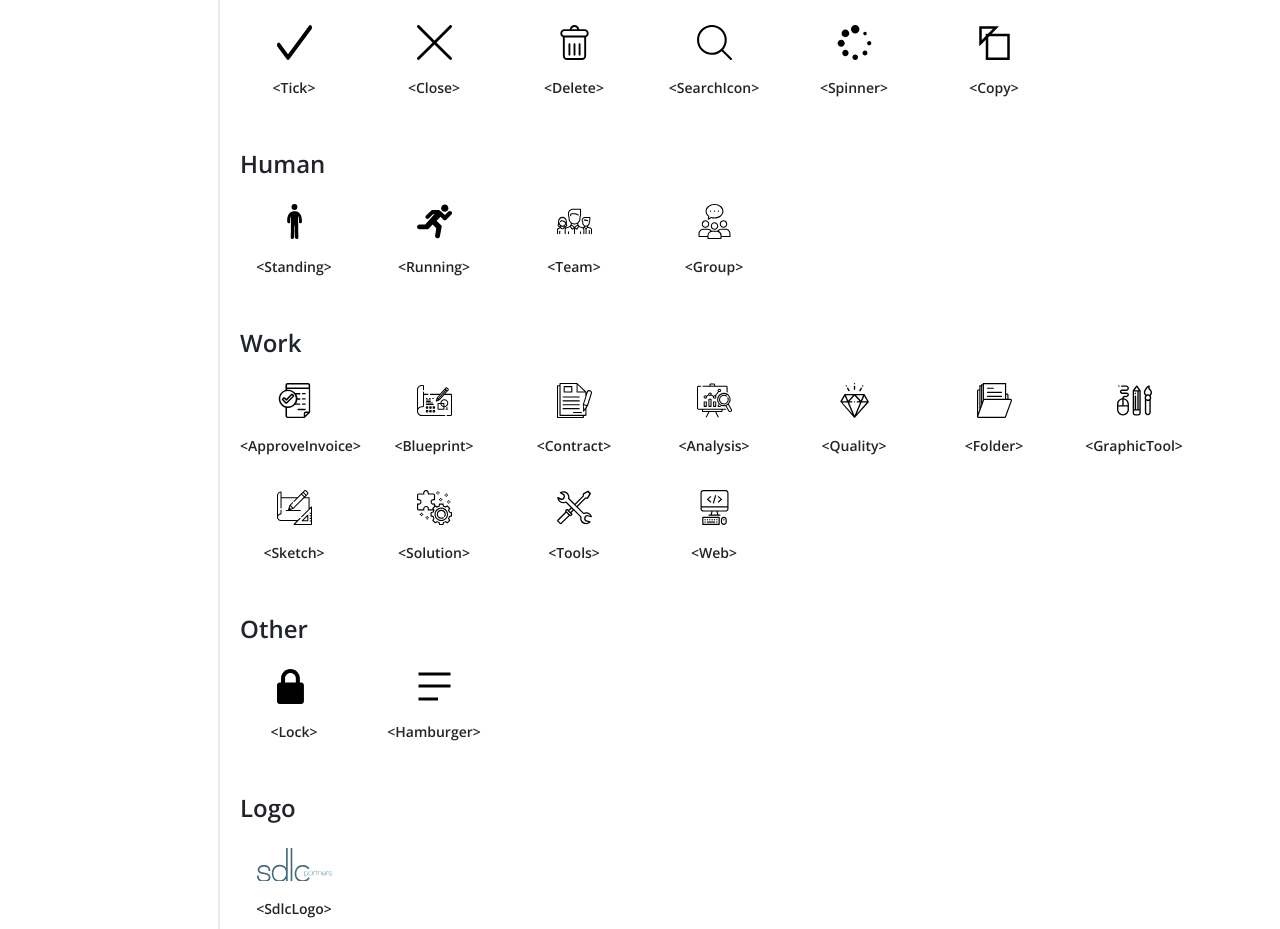
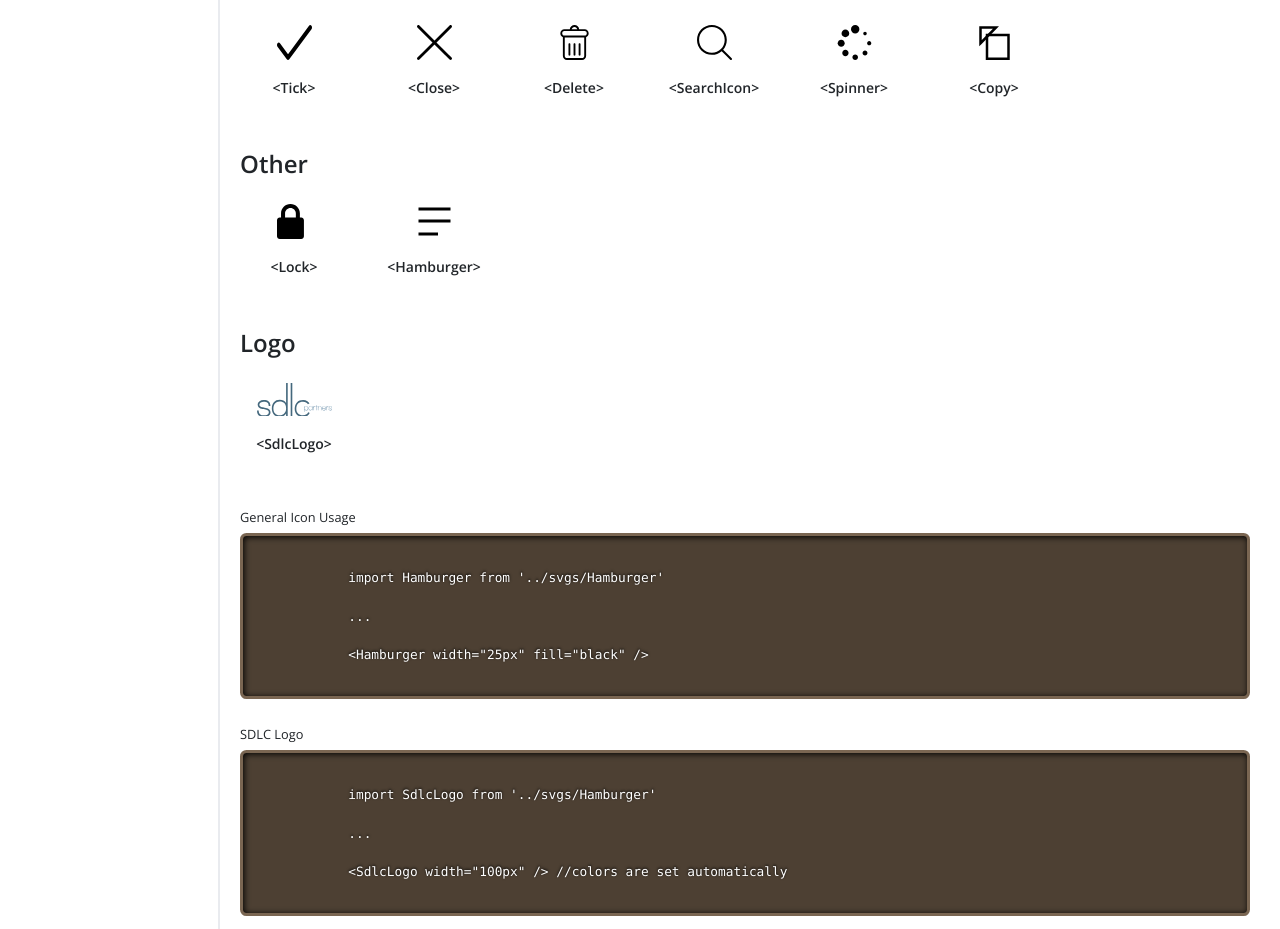
Before and after one commit to sdlc-design-system/sdlc-design-system, a React (Create React App) app: page / in a window 1280 px wide. Shown: the part 2740-3669 px from the top of the page. Built offline with nearby package versions, Linux system fonts and the light colour scheme.

Commit message:
commented out work and human icons for now

```diff
--- a/src/components/IconsDemo.js
+++ b/src/components/IconsDemo.js
@@ -198,7 +198,8 @@ class DividersDemo extends React.Component {
           </div>
         </div>
 
-        <h4>Human</h4>
+        {/* Hiding for now because these icons still needs to be worked on */}
+        {/* <h4>Human</h4>
         <div className=" iconGrouping labels14">
           <div className="iconBlock">
             <div className="iconIcon">
@@ -293,7 +294,7 @@ class DividersDemo extends React.Component {
             </div>
             <div>&lt;Web&gt;</div>
           </div>
-        </div>
+        </div> */}
         <h4>Other</h4>
         <div className=" iconGrouping labels14">
           <div className="iconBlock">
```
